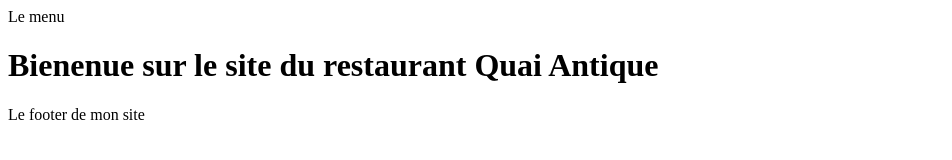
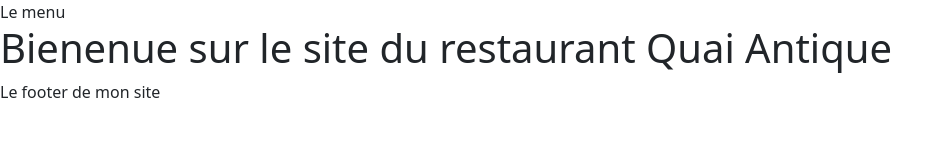
Before and after one commit to francois-xavier-darragon/Projet-File-rouge-front, a website with bundled scripts: page index.html in a window 1280 px wide. Shown: the whole page, without its empty margins (0-952 px from the left). Built offline with nearby package versions, Linux system fonts and the light colour scheme; files whose address does not match are found by name.

Commit message:
Ajout des styles

```diff
--- a/index.html
+++ b/index.html
@@ -3,6 +3,8 @@
 <head>
     <meta charset="UTF-8">
     <meta name="viewport" content="width=device-width, initial-scale=1.0">
+    <link rel="stylesheet" href="node_modules/bootstrap/dist/css/bootstrap.min.css">
+    <link rel="stylesheet" href="node_modules/bootstrap-icons/font/bootstrap-icons.css">
     <title>Document</title>
 </head>
 <body>
@@ -15,5 +17,6 @@
 
     <footer>Le footer de mon site</footer>
     <script type="module" src="Router/router.js"></script>
+    <script src="node_modules/bootstrap/dist/js/bootstrap.bundle.min.js"></script>
 </body>
 </html>
--- /dev/null
+++ b/package.json
@@ -0,0 +1,6 @@
+{
+  "dependencies": {
+    "bootstrap": "^5.3.3",
+    "bootstrap-icons": "^1.11.3"
+  }
+}
```
Also changed, not shown: 2 other files.
